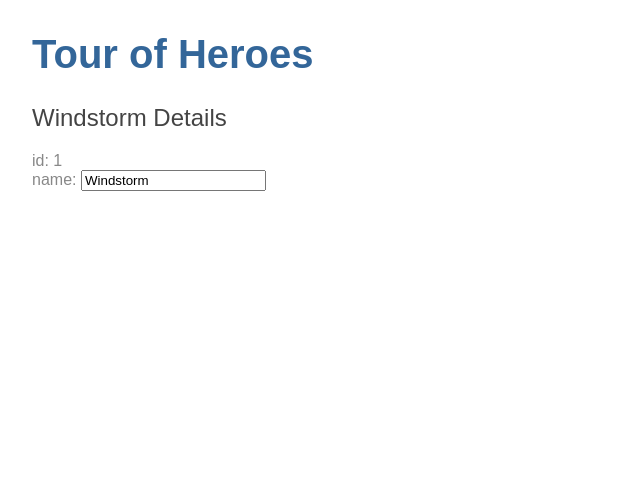
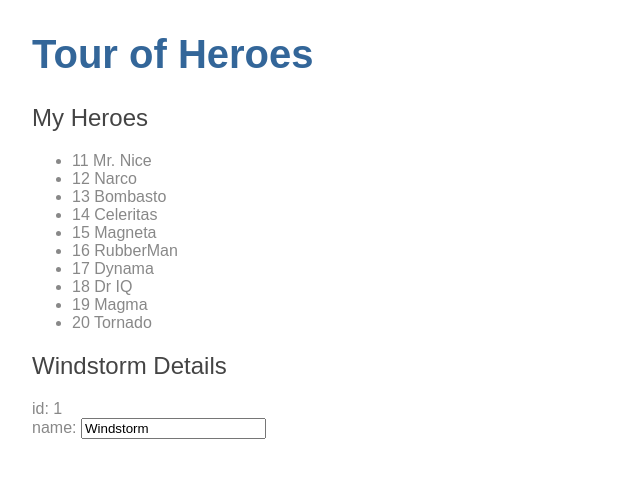
Before and after one commit to IT16029682/PAF-ANGULAR-ASSIGNMENT, an Angular app in the folder angular-tour-of-heroes/: page / in a window 1280 px wide. Shown: the top 478 px of the page, without its empty margins (0-640 px from the left). Built offline with nearby package versions, Linux system fonts and the light colour scheme.

Commit message:
Create mock heroes

```diff
--- a/angular-tour-of-heroes/src/app/heroes/heroes.component.html
+++ b/angular-tour-of-heroes/src/app/heroes/heroes.component.html
@@ -1,3 +1,10 @@
+<h2>My Heroes</h2>
+<ul class="heroes">
+  <li *ngFor="let hero of heroes">
+    <span class="badge">{{hero.id}}</span> {{hero.name}}
+  </li>
+</ul>
+
 <h2>{{ hero.name }} Details</h2>
 <div><span>id: </span>{{hero.id}}</div>
 <div>
--- a/angular-tour-of-heroes/src/app/heroes/heroes.component.ts
+++ b/angular-tour-of-heroes/src/app/heroes/heroes.component.ts
@@ -1,5 +1,7 @@
 import { Component, OnInit } from '@angular/core';
 import { Hero } from '../hero';
+import { HEROES } from '../mock-heroes';
+
 
 @Component({
   selector: 'app-heroes',
@@ -7,6 +9,9 @@ import { Hero } from '../hero';
   styleUrls: ['./heroes.component.css']
 })
 export class HeroesComponent implements OnInit {
+
+  heroes = HEROES;
+
 
   hero: Hero = {
     id: 1,
--- /dev/null
+++ b/angular-tour-of-heroes/src/app/mock-heroes.ts
@@ -0,0 +1,15 @@
+import { Hero } from './hero';
+
+
+export const HEROES: Hero[] = [
+  { id: 11, name: 'Mr. Nice' },
+  { id: 12, name: 'Narco' },
+  { id: 13, name: 'Bombasto' },
+  { id: 14, name: 'Celeritas' },
+  { id: 15, name: 'Magneta' },
+  { id: 16, name: 'RubberMan' },
+  { id: 17, name: 'Dynama' },
+  { id: 18, name: 'Dr IQ' },
+  { id: 19, name: 'Magma' },
+  { id: 20, name: 'Tornado' }
+];
```
